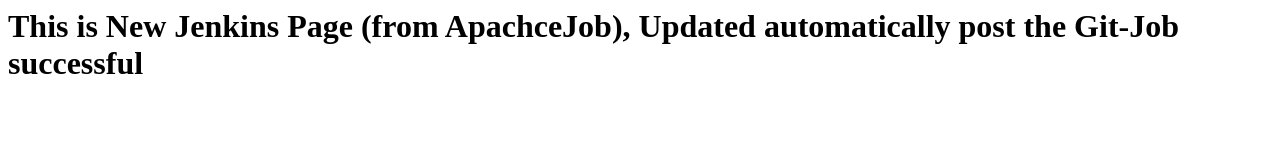
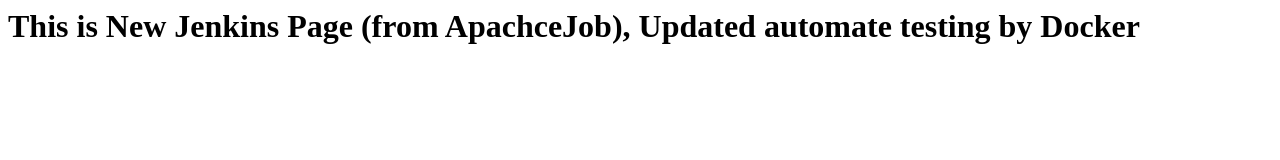
Before and after one commit to skemqos/DevOpsGitHub2, a plain HTML site: page index.html in a window 1280 px wide. Drawn offline with Linux system fonts and the light colour scheme.

Commit message:
Update index.html

```diff
--- a/index.html
+++ b/index.html
@@ -1 +1 @@
-<html><h1> This is New Jenkins Page (from ApachceJob), Updated automatically post the Git-Job successful </h1> </html>
+<html><h1> This is New Jenkins Page (from ApachceJob), Updated automate testing by Docker </h1> </html>
```
